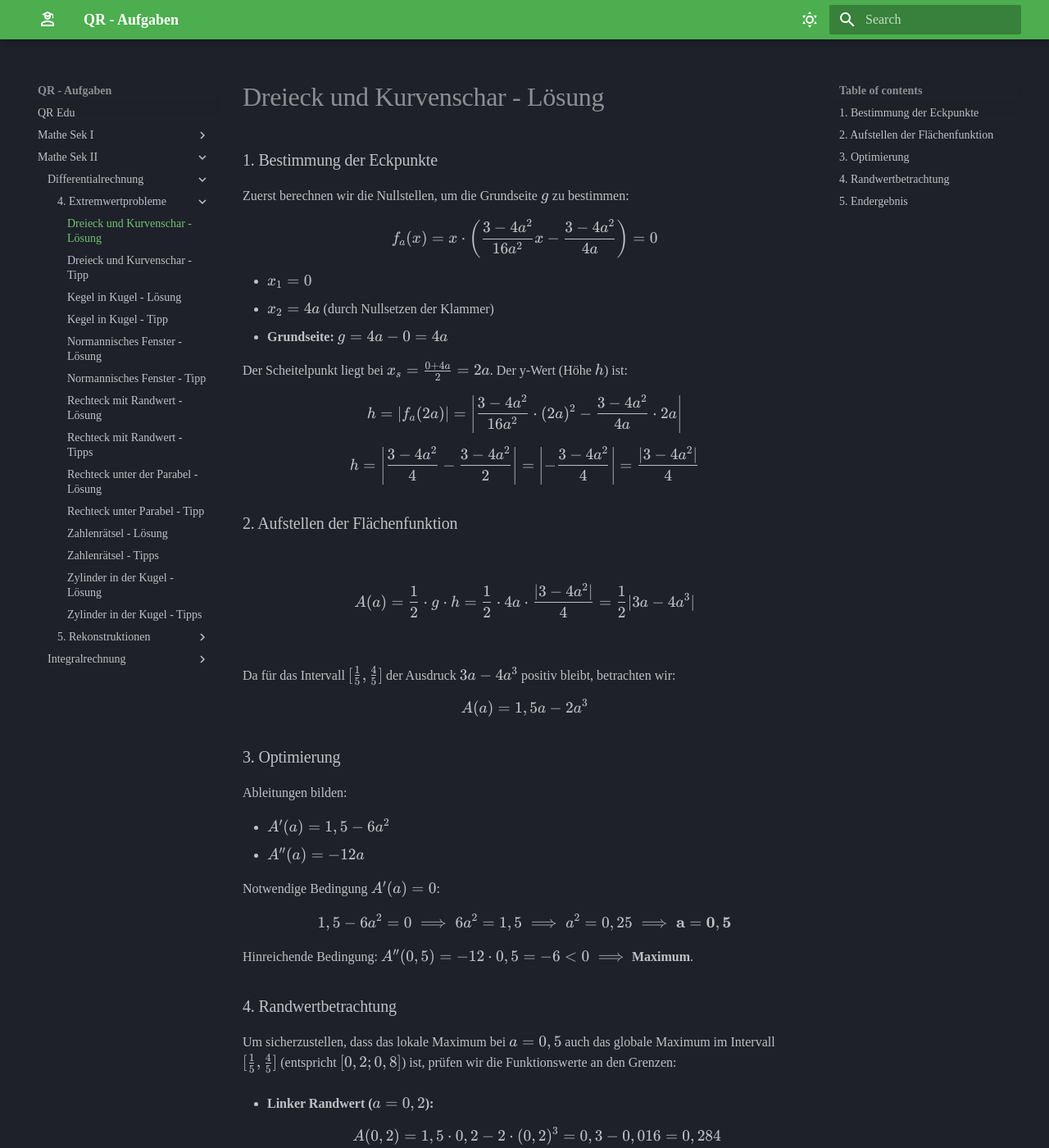
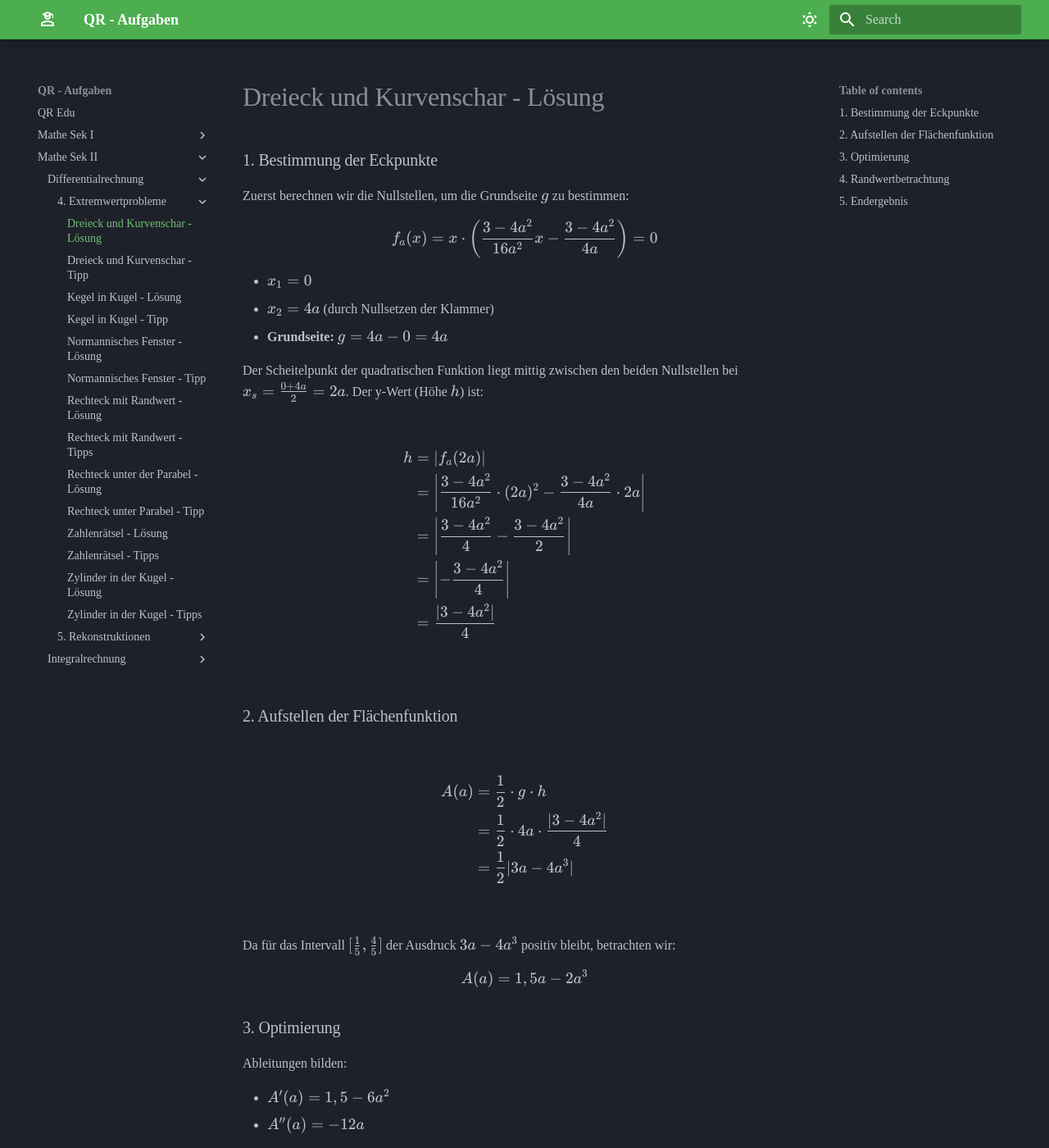
Before and after one commit to willipaufler/qr-edu, an MkDocs documentation site: the page built from docs/Mathe Sek II/Differentialrechnung/4. Extremwertprobleme/dreieck_und_kurvenschar_lösung.md, in a window 1280 px wide and 1400 px high. Shown: the whole window at 82% size. Built offline with MkDocs 1.6.1 and Material for MkDocs 9.7.7, drawn with Linux system fonts in a browser that asks for light colours; some web fonts are replaced; some of the changed text lies outside the part shown.

Commit message:
diverse Korrekturen, keine umbrüche in $ Umgebung

```diff
--- a/docs/Mathe Sek II/Differentialrechnung/4. Extremwertprobleme/dreieck_und_kurvenschar_lösung.md
+++ b/docs/Mathe Sek II/Differentialrechnung/4. Extremwertprobleme/dreieck_und_kurvenschar_lösung.md
@@ -10,18 +10,23 @@ $$
 * $x_2 = 4a$ (durch Nullsetzen der Klammer)
 * **Grundseite:** $g = 4a - 0 = 4a$
 
-Der Scheitelpunkt liegt bei $x_s = \frac{0 + 4a}{2} = 2a$. Der y-Wert (Höhe $h$) ist:
-$$
-h = |f_a(2a)| = \left| \frac{3-4a^2}{16a^2} \cdot (2a)^2 - \frac{3-4a^2}{4a} \cdot 2a \right|
-$$
-$$
-h = \left| \frac{3-4a^2}{4} - \frac{3-4a^2}{2} \right| = \left| -\frac{3-4a^2}{4} \right| = \frac{|3-4a^2|}{4}
-$$
+Der Scheitelpunkt der quadratischen Funktion liegt mittig zwischen den beiden Nullstellen bei $x_s = \frac{0 + 4a}{2} = 2a$. Der y-Wert (Höhe $h$) ist:
+
+\begin{align*}
+h &= |f_a(2a)| \\
+&= \left| \frac{3-4a^2}{16a^2} \cdot (2a)^2 - \frac{3-4a^2}{4a} \cdot 2a \right| \\
+&= \left| \frac{3-4a^2}{4} - \frac{3-4a^2}{2} \right| \\
+&= \left| -\frac{3-4a^2}{4} \right| \\
+&= \frac{|3-4a^2|}{4}
+\end{align*}
 
 ### 2. Aufstellen der Flächenfunktion
-$$
-A(a) = \frac{1}{2} \cdot g \cdot h = \frac{1}{2} \cdot 4a \cdot \frac{|3-4a^2|}{4} = \frac{1}{2} |3a - 4a^3|
-$$
+
+\begin{align*}
+A(a) &= \frac{1}{2} \cdot g \cdot h \\
+&= \frac{1}{2} \cdot 4a \cdot \frac{|3-4a^2|}{4} \\
+&= \frac{1}{2} |3a - 4a^3|
+\end{align*}
 
 Da für das Intervall $[\frac{1}{5}, \frac{4}{5}]$ der Ausdruck $3a - 4a^3$ positiv bleibt, betrachten wir:
 $$
@@ -35,10 +40,15 @@ Ableitungen bilden:
 * $A''(a) = -12a$
 
 Notwendige Bedingung $A'(a) = 0$:
-$$
-1,5 - 6a^2 = 0 \implies 6a^2 = 1,5 \implies a^2 = 0,25 \implies \mathbf{a = 0,5}
-$$
 
+\begin{align*}
+1{,}5 - 6a^2 &= 0 \\
+6a^2 &= 1{,}5 \\
+a^2 &= 0{,}25 \\
+a &= \pm 0{,}5
+\end{align*}
+
+Die negative Lösung entfällt, da sie nicht im Intervall $[\frac{1}{5}, \frac{4}{5}]$ liegen würde.
 Hinreichende Bedingung:
 $A''(0,5) = -12 \cdot 0,5 = -6 < 0 \implies$ **Maximum**.
 
--- a/docs/stylesheets/extra.css
+++ b/docs/stylesheets/extra.css
@@ -8,3 +8,9 @@
   :root {
     --md-text-font: 'Computer Modern', serif;
   }
+
+
+/* Falls du KaTeX benutzt */
+.katex {
+    white-space: nowrap;
+}
```
Also changed, not shown: 3 other files.
